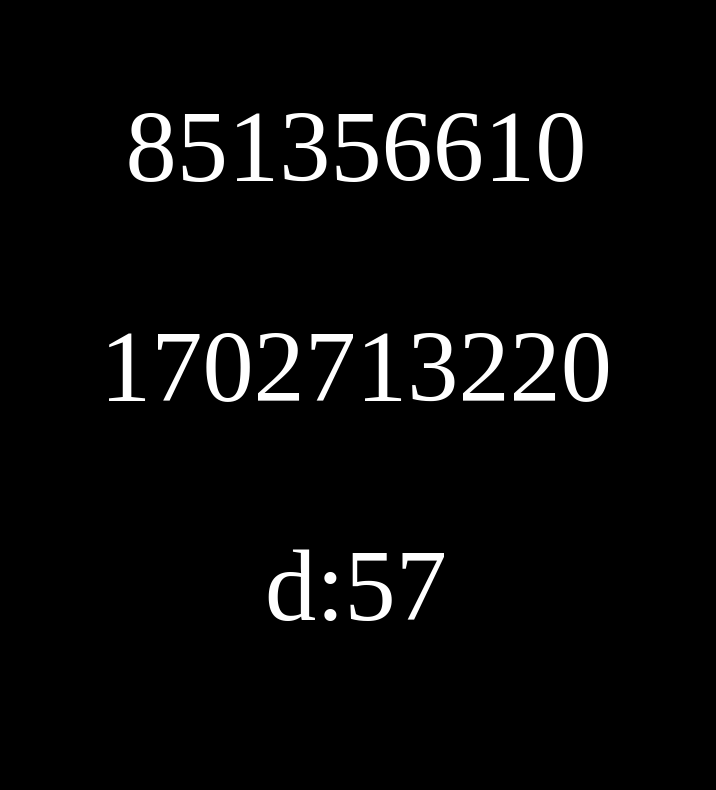
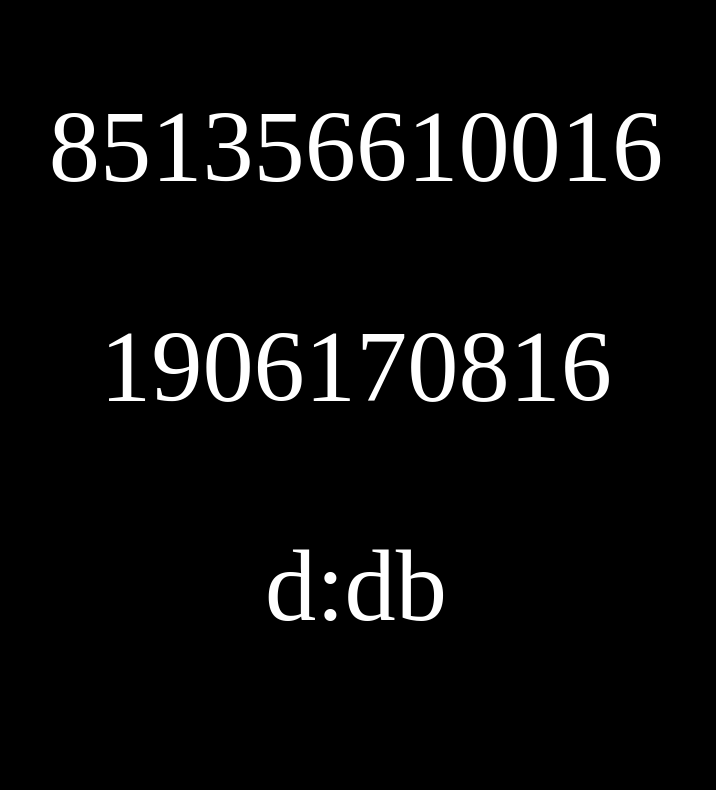
Before and after one commit to K0baU/estime, a plain HTML site: page index.html in a window 1280 px wide. Shown: the part 768-1558 px from the top of the page, without its empty margins (284-1000 px from the left). Drawn offline with Linux system fonts and the light colour scheme.

Commit message:
Update index.html

```diff
--- a/index.html
+++ b/index.html
@@ -7,7 +7,7 @@ const add = n => {
   p.append(n);
 };
 const f = () => {
-  const date = 1702713220;
+  const date = 1702713220032;
   document.body.textContent = "";
   add(date);
   add(date+1);
```
